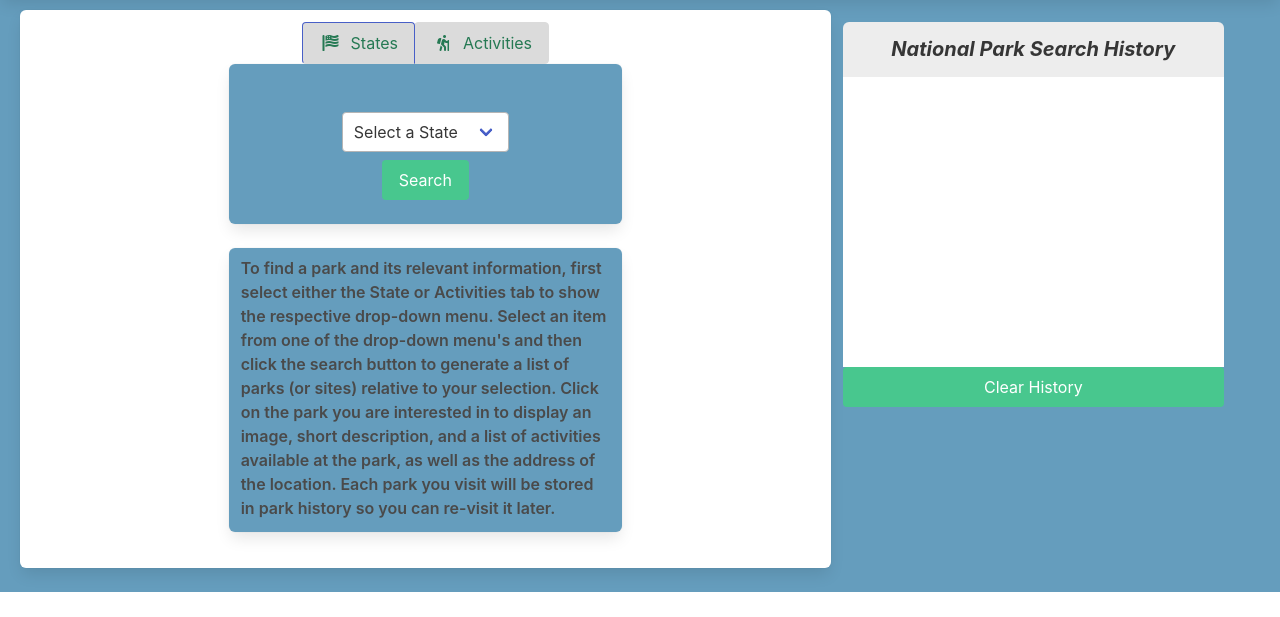
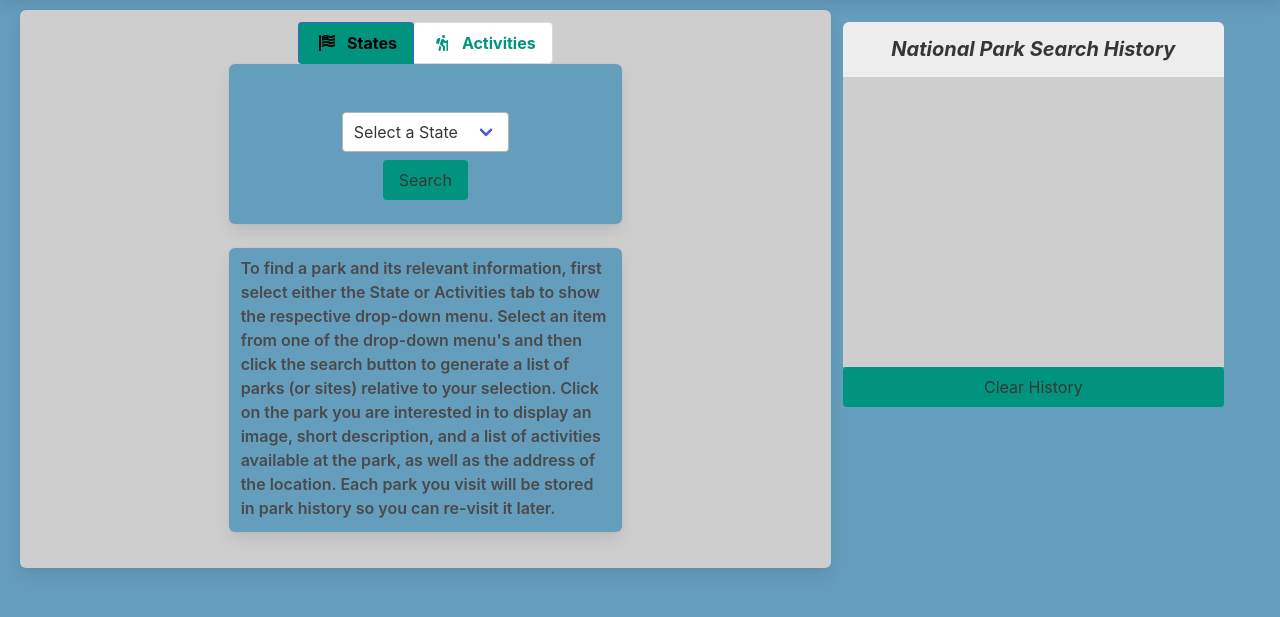
Before and after one commit to shale00/Parktivities, a plain HTML site: page index.html in a window 1280 px wide. Shown: the part 183-800 px from the top of the page. Drawn offline with nearby package versions, Linux system fonts and the light colour scheme.

Commit message:
updated styling

```diff
--- a/Assets/script.js
+++ b/Assets/script.js
@@ -5,8 +5,8 @@ var actSearch = $('#activity-search');
 //tab funactions
 $('#stateTab').click(function (event) {
   event.preventDefault();
-  console.log('state');
-  stateSearch.attr('style', 'display: ;');
+
+  stateSearch.attr('style', 'display: ""');
   actSearch.attr('style', 'display: none;');
   $('#actTab').removeClass('is-active');
   $('#stateTab').addClass('is-active');
@@ -14,9 +14,9 @@ $('#stateTab').click(function (event) {
 
 $('#actBtn').click(function (event) {
   event.preventDefault();
-  console.log('act');
+
   stateSearch.attr('style', 'display: none;');
-  actSearch.attr('style', 'display: ;');
+  actSearch.attr('style', 'display: ""');
   $('#stateTab').removeClass('is-active');
   $('#actTab').addClass('is-active');
 });
@@ -30,8 +30,7 @@ $('#stateSearchBtn').click(function () {
   if (selectedState !== 'Select a State') {
     $('#search-results').attr('style', 'display: ;');
     $('#instructions').attr('style', 'display: none;');
-    console.log('display results');
-    console.log(selectedState);
+
     fetch(queryURL1).then(function (response) {
       if (!response.ok) {
         throw new Error(response.statusText);
@@ -68,8 +67,7 @@ $('#actSearchBtn').click(function () {
   if (selectedActivity !== 'Select an Activity') {
     $('#search-results').attr('style', 'display: ;');
     $('#instructions').attr('style', 'display: none;');
-    console.log('display results');
-    console.log(selectedActivity);
+
     fetch(queryURL2).then(function (response) {
       if (!response.ok) {
         throw new Error(response.statusText);
--- a/Assets/style.css
+++ b/Assets/style.css
@@ -6,7 +6,41 @@
 
 #title {
   text-shadow: -1px 0 black, 0 1px black, 1px 0 black, 0 -1px black;
-  font-family: sans; color: white;
+  font-family: sans;
+  color: white;
+}
+
+body {
+  width: 100vw;
+  min-height: 100vh;
+  background-color: #659dbd;
+}
+
+.tabs ul li a {
+  color: #00947F;
+}
+
+.tabs.is-toggle ul li:not(.is-active) a {
+  background-color: white;
+}
+
+.tabs.is-toggle ul li.is-active a {
+  background-color: #00947F;
+  color: black;
+}
+
+.button {
+  background-color: #00947F;
+  border: black;
+}
+
+.button:hover {
+  background-color: #00574D;
+  color: darkgray;
+}
+
+#main-display {
+  background-color: rgb(206, 206, 206);
 }
 
 /* Scrollbar */
@@ -15,15 +49,15 @@
 }
 
 ::-webkit-scrollbar-track {
-    box-shadow: inset 0 0 5px #8D8741;
+  box-shadow: inset 0 0 5px #8d8741;
   border-radius: 10px;
 }
 
 ::-webkit-scrollbar-thumb {
-    background: #659DBD;
+  background: #659dbd;
   border-radius: 10px;
 }
 
 ::-webkit-scrollbar-thumb:hover {
-    background: #8D8741;
+  background: #8d8741;
 }
--- a/index.html
+++ b/index.html
@@ -10,14 +10,14 @@
     <!-- jquery file link -->
     <script src="https://code.jquery.com/jquery-3.6.4.js"
         integrity="sha256-a9jBBRygX1Bh5lt8GZjXDzyOB+bWve9EiO7tROUtj/E=" crossorigin="anonymous"></script>
-    <!-- style.css -->
+        <!-- bulma css file link-->
+        <link rel="stylesheet" href="https://cdn.jsdelivr.net/npm/bulma@0.9.4/css/bulma.min.css">
+        <!-- style.css -->
     <link rel="stylesheet" href="./Assets/style.css">
-    <!-- bulma css file link-->
-    <link rel="stylesheet" href="https://cdn.jsdelivr.net/npm/bulma@0.9.4/css/bulma.min.css">
     <title>Parktivities</title>
 </head>
 
-<body style="background-color: #659dbd;">
+<body>
   <!-- Header -  image and Name of project-->
     <header id="header" class="hero box">
         <div class="hero-body">
@@ -43,13 +43,13 @@
                 <div class="tabs is-toggle is-boxed is-normal mb-0 is-centered">
                     <ul>
                         <li id="stateTab" class="is-active">
-                            <a id="stateBtn" class="has-background-grey-lighter has-text-success-dark">
+                            <a id="stateBtn" class="has-text-weight-bold">
                                 <span class="icon"><i class="fas fa-flag-usa"></i></span>
                                 <span>States</span>
                             </a>
                         </li>
                         <li id="actTab">
-                            <a id="actBtn" class="has-background-grey-lighter has-text-success-dark">
+                            <a id="actBtn" class="has-text-weight-bold">
                                 <span class="icon"><i class="fas fa-hiking"></i></span>
                                 <span>Activities</span>
                             </a>
@@ -116,7 +116,7 @@
                             <option value="WY">Wyoming</option>
                         </select>
                         <div class="p-2">
-                            <button id="stateSearchBtn" class="button is-success p-4 js-modal-trigger">Search</button>
+                            <button id="stateSearchBtn" class="button p-4 js-modal-trigger">Search</button>
                         </div>
                     </div>
                     <!-- Dropdown menu for activity and its value -->
@@ -147,7 +147,7 @@
                             <option value="Wildlife Watching">Wildlife Watching</option>
                         </select>
                         <div class="p-2">
-                            <button id="actSearchBtn" class="button is-success p-4 js-modal-trigger">Search</button>
+                            <button id="actSearchBtn" class="button p-4 js-modal-trigger">Search</button>
                         </div>
                     </div>
                 </div>
@@ -186,12 +186,12 @@
         <aside id="right-side" class="column">
            <div id="local-storage-container" class="list">
                 <p class="panel-heading is-italic has-text-centered">National Park Search History</p>
-                <div id="input-box" style="padding-bottom: 290px; background-color: white;" class="img">
+                <div id="input-box" style="padding-bottom: 290px; background-color: rgb(206, 206, 206);" class="img">
                     <div id="search-history-container" class="row m-0"></div>
                 </div>
             </div>
             <div id="clear-history">
-                <button class="button is-success is-fullwidth" id="btn-clear" type="reset">Clear History</button>
+                <button class="button is-fullwidth" id="btn-clear" type="reset">Clear History</button>
             </div>
         </aside>
     </main>
```
Lines whose indentation alone changed are shown as unchanged.
